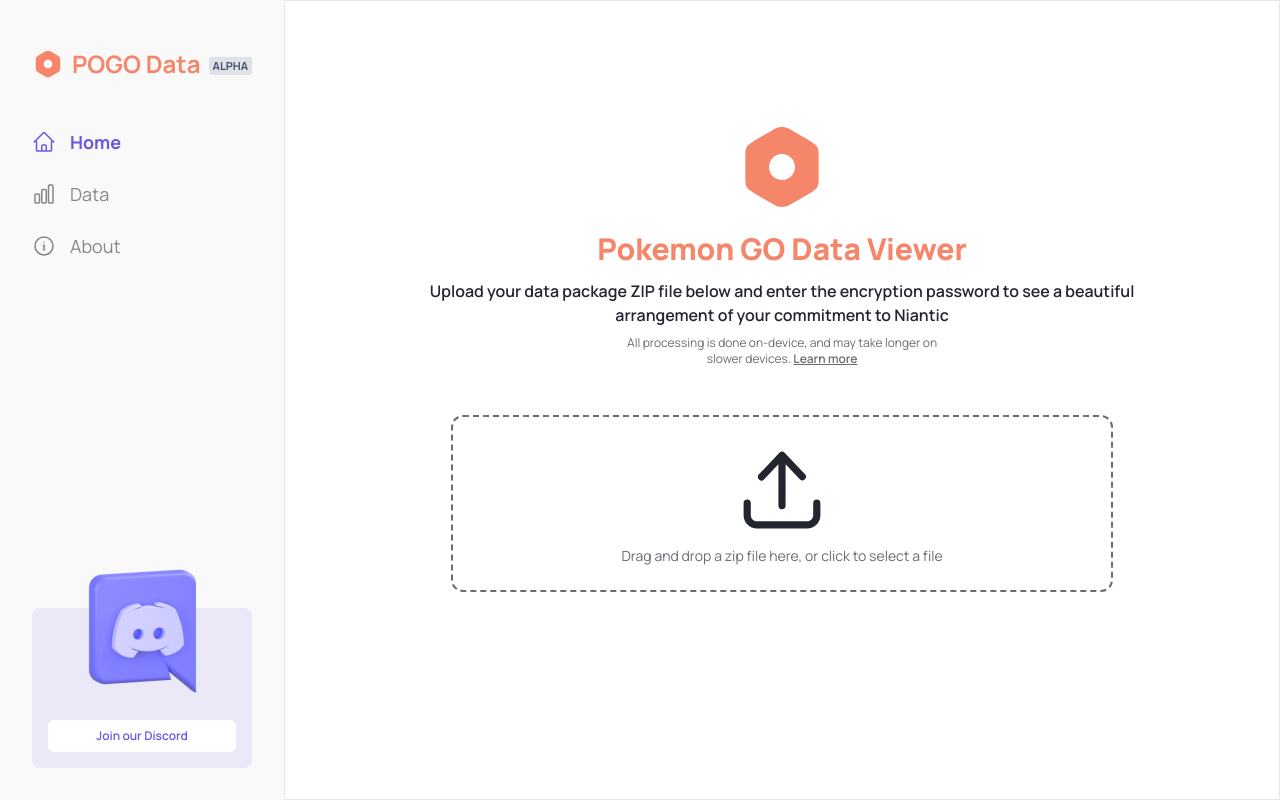
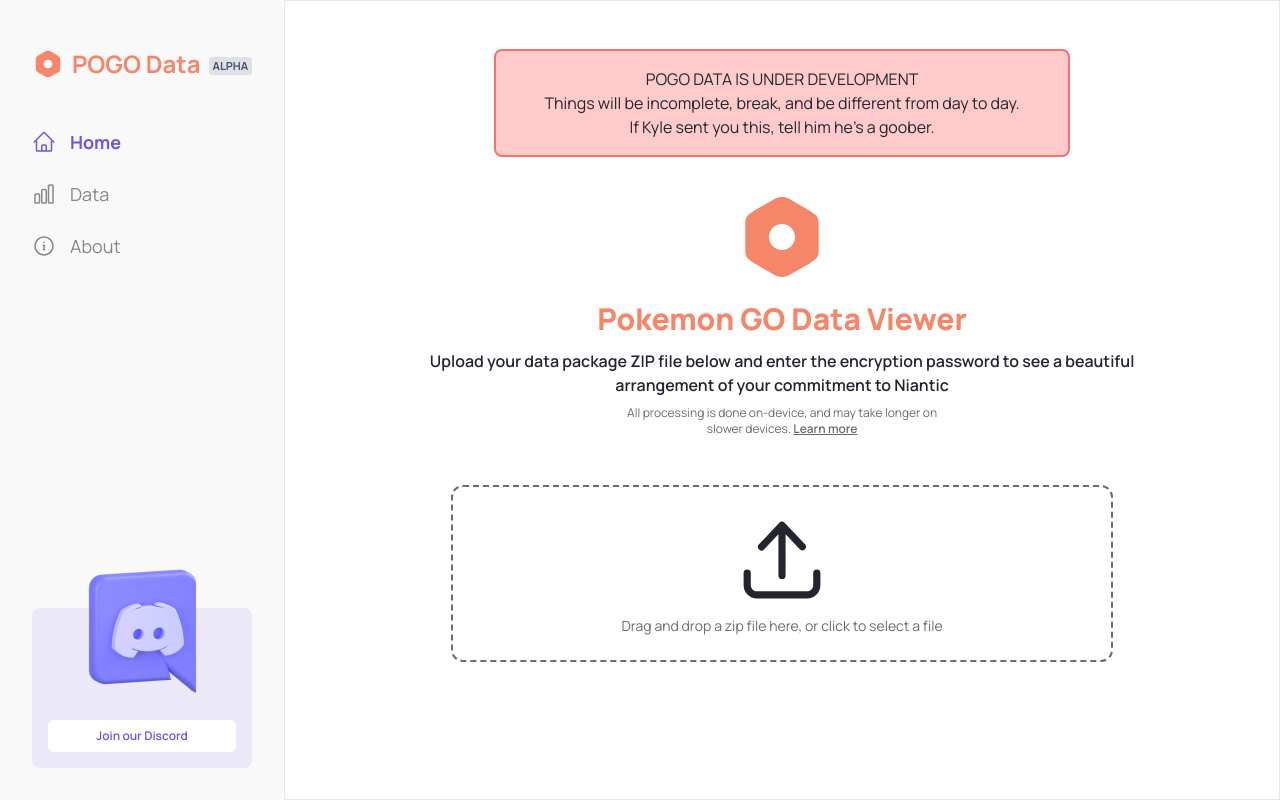
Before and after one commit to maxwellward/pogo-dump-viewer, a Vue app: page / in a window 1280 px wide. Built offline with nearby package versions, Linux system fonts and the light colour scheme.

Commit message:
✨ add an under development disclaimer

```diff
--- a/src/modules/home/views/home.vue
+++ b/src/modules/home/views/home.vue
@@ -1,5 +1,10 @@
 <template>
 	<div class="flex flex-col justify-center w-full border items-center">
+		<div class="border-red-400 bg-red-200 rounded-lg px-12 py-4 border-2 text-center mb-8">
+			<h1>POGO DATA IS UNDER DEVELOPMENT</h1>
+			<p>Things will be incomplete, break, and be different from day to day.</p>
+			<p>If Kyle sent you this, tell him he's a goober.</p>
+		</div>
 		<Logo class="size-24" />
 		<h1 class="text-3xl font-extrabold text-title mt-4">Pokemon GO Data Viewer</h1>
 		<p class="font-semibold w-3/4 text-center mt-3">
```
